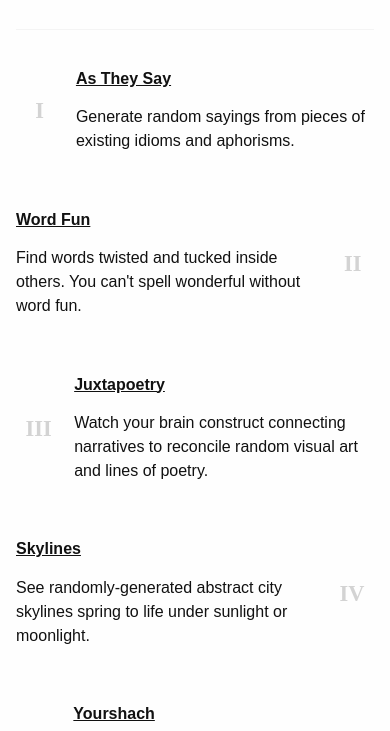
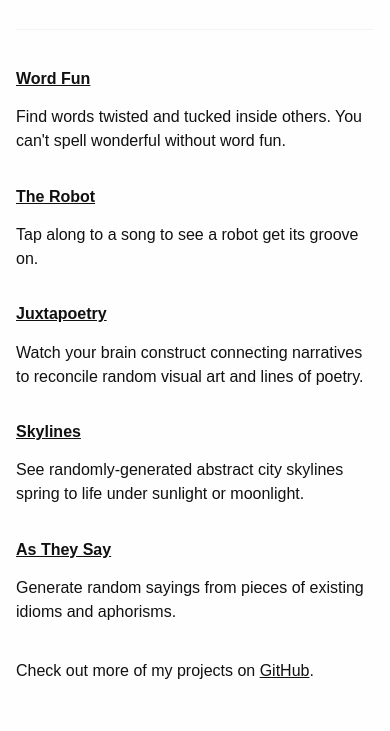
Before and after one commit to davidsteinberg/davidsteinberg.github.io, a plain HTML site: page index.html in a window 390 px wide. Both pictures are taken after a click on the item "Projects". Shown: the part 100-831 px from the top of the page. Drawn offline with Linux system fonts and the light colour scheme.

Commit message:
Remove numbers from project list

```diff
--- a/index.css
+++ b/index.css
@@ -263,47 +263,13 @@ section.project h4 {
 }
 
 section.project p {
-  /*
-  By putting margin bottom on the section
-  instead of the paragraph inside,
-  the numerals vertically center better
-  */
   margin-bottom: 0;
 }
 
 section.project {
   display: flex;
   align-items: center;
-  margin-bottom: calc(var(--margin-bottom) * 2);
-}
-
-section.project > div.number {
-  --margin-left: 1rem;
-  --margin-right: 2rem;
-  margin-left: var(--margin-left);
-  margin-right: var(--margin-right);
-  color: var(--gray-secondary);
-  width: 4rem;
-  font-size: 2rem;
-  font-weight: bold;
-  display: flex;
-  align-items: center;
-  justify-content: center;
-  font-family: serif;
-}
-
-section.project > div.number:nth-child(2) {
-  margin-left: var(--margin-right);
-  margin-right: var(--margin-left);
-}
-
-@media (max-width: 500px) {
-  section.project > div.number {
-    --margin-left: 0.6rem;
-    --margin-right: 1.4rem;
-    width: 3rem;
-    font-size: 1.4rem;
-  }
+  margin-bottom: calc(var(--margin-bottom) * 1.2);
 }
 
 /* || Contact */
--- a/index.html
+++ b/index.html
@@ -53,26 +53,23 @@
         Since I started programming, I've made tools and apps for people to play with - programming language construction kits, text generators, drawing utilities, games. My latest projects focus on procedurally generated output with varying levels of customization.
       </p>
       <p>
-        I like to use technology in unexpected ways, leveraging randomness to provide unique experiences. Humans have an amazing ability to find patterns in chaos, and I find novel encounters inspire creativity the most.
+        I like to use technology in unexpected ways, leveraging randomness to provide unique experiences. Humans have an amazing ability to find patterns in chaos, and novel encounters inspire creativity the most.
       </p>
     </section>
     <section id="content-projects" class="content hidden">
-      <section class="project">
-        <div class="number">I</div>
-        <div>
-          <h4><a href="https://mmm.david.recipes/sayings">As They Say</a></h4>
-          <p>Generate random sayings from pieces of existing idioms and aphorisms.</p>
-        </div>
-      </section>
       <section class="project">
         <div>
           <h4><a href="https://mmm.david.recipes/wordfun">Word Fun</a></h4>
           <p>Find words twisted and tucked inside others. You can't spell wonderful without word fun.</p>
         </div>
-        <div class="number">II</div>
       </section>
       <section class="project">
-        <div class="number">III</div>
+        <div>
+          <h4><a href="https://mmm.david.recipes/robot">The Robot</a></h4>
+          <p>Tap along to a song to see a robot get its groove on.</p>
+        </div>
+      </section>
+      <section class="project">
         <div>
           <h4><a href="https://mmm.david.recipes/juxtapoetry">Juxtapoetry</a></h4>
           <p>Watch your brain construct connecting narratives to reconcile random visual art and lines of poetry.</p>
@@ -83,13 +80,11 @@
           <h4><a href="https://mmm.david.recipes/skylines">Skylines</a></h4>
           <p>See randomly-generated abstract city skylines spring to life under sunlight or moonlight.</p>
         </div>
-        <div class="number">IV</div>
       </section>
       <section class="project">
-        <div class="number">V</div>
         <div>
-          <h4><a href="https://mmm.david.recipes/yourschach">Yourshach</a></h4>
-          <p>Create digital inkblots with customizable settings and let your pareidolia run wild.</p>
+          <h4><a href="https://mmm.david.recipes/sayings">As They Say</a></h4>
+          <p>Generate random sayings from pieces of existing idioms and aphorisms.</p>
         </div>
       </section>
       <section>
```
